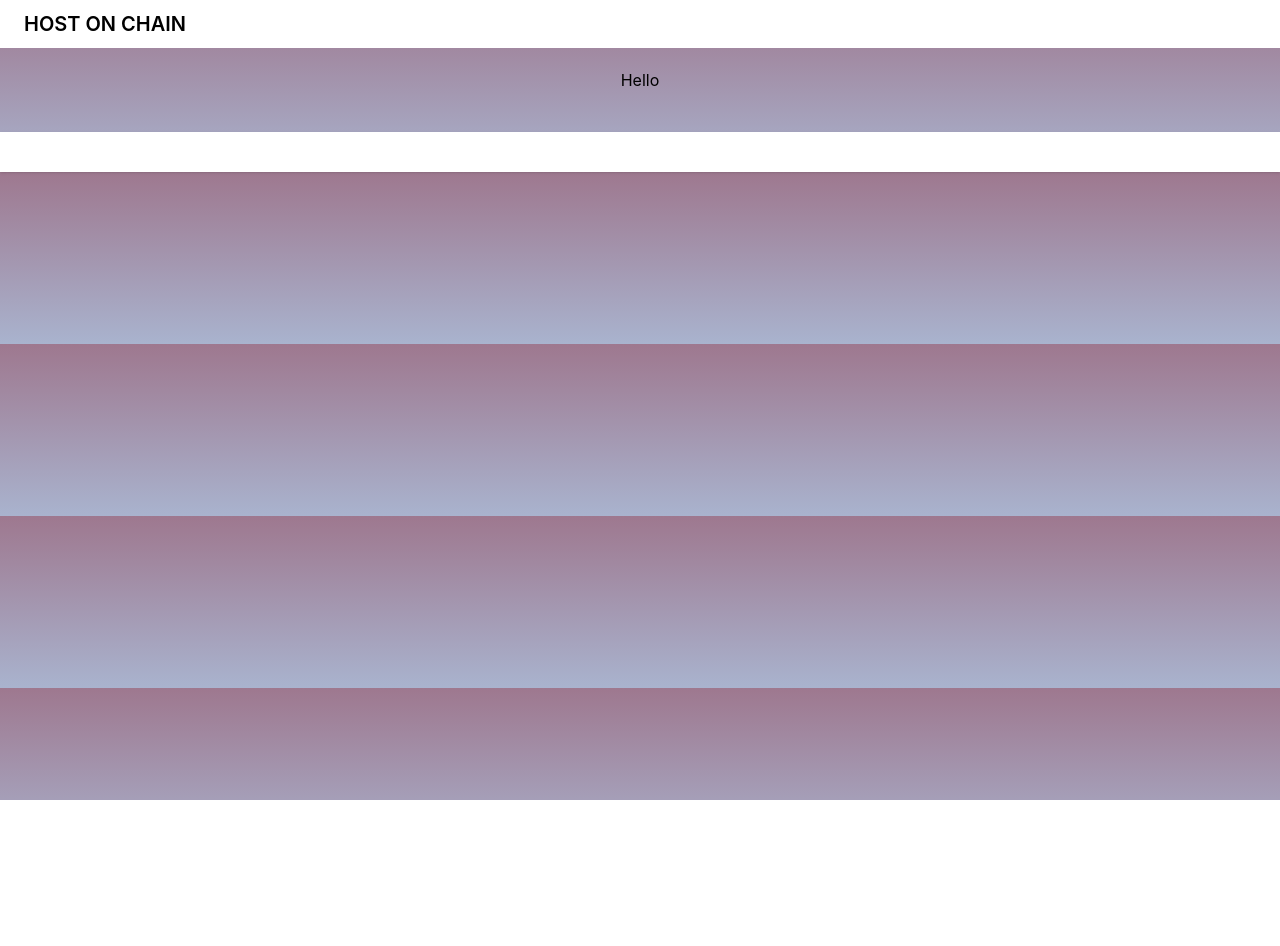
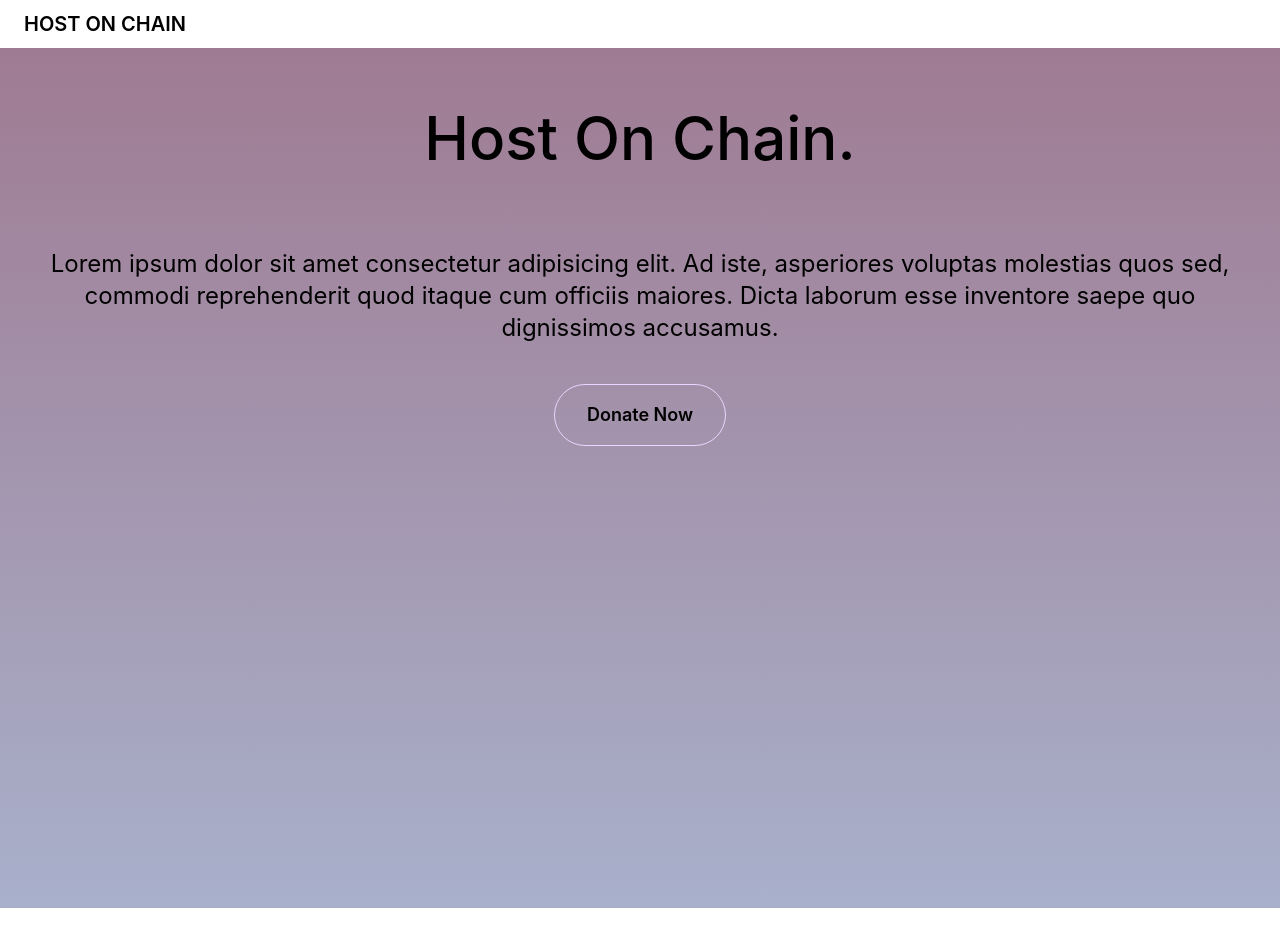
Before and after one commit to magalimorin18/Host-on-chain, a Next.js app in the folder frontend/: page / in a window 1280 px wide. Before the commit the page ends 800 px from the top, so only its background shows below. Built offline with nearby package versions, Linux system fonts and the light colour scheme.

Commit message:
home page ready

```diff
--- a/frontend/contexts/UserContext.ts
+++ b/frontend/contexts/UserContext.ts
@@ -1,7 +1,7 @@
 import { createContext } from "react";
 
 interface UserContext {
-  address: string | null;
+  accountAddress: string | null;
 }
 
 export const UserContext = createContext<[UserContext | null, any]>([
--- a/frontend/package.json
+++ b/frontend/package.json
@@ -10,6 +10,7 @@
     "lint:fix": "next lint --fix"
   },
   "dependencies": {
+    "@metamask/providers": "^10.2.1",
     "next": "13.0.0",
     "tailwindcss": "^3.2.4",
     "typescript-eslint": "^0.0.1-alpha.0"
--- a/frontend/pages/_app.tsx
+++ b/frontend/pages/_app.tsx
@@ -1,11 +1,11 @@
-import '../styles/globals.scss';
-import '../styles/tailwind.css';
-import type { AppProps } from 'next/app';
-import { useState } from 'react';
+import "../styles/globals.scss";
+import "../styles/tailwind.css";
+import type { AppProps } from "next/app";
+import { useState } from "react";
 
-import Footer from '../components/Footer';
-import Header from '../components/Header';
-import { UserContext } from '../contexts/UserContext';
+import Footer from "../components/Footer";
+import Header from "../components/Header";
+import { UserContext } from "../contexts/UserContext";
 
 export default function App({ Component, pageProps }: AppProps) {
   const [user, setUser] = useState(null);
@@ -14,7 +14,7 @@ export default function App({ Component, pageProps }: AppProps) {
     <>
       <UserContext.Provider value={[user, setUser]}>
         <Header />
-        <div className="h-full">
+        <div className="h-screen">
           <Component {...pageProps} />
         </div>
         <Footer />
--- a/frontend/pages/index.tsx
+++ b/frontend/pages/index.tsx
@@ -1,3 +1,59 @@
+import { MetaMaskInpageProvider } from "@metamask/providers";
+import { useEffect, useState } from "react";
+
+import Button from "../components/Button";
+
+declare global {
+  interface Window {
+    ethereum?: MetaMaskInpageProvider;
+  }
+}
+
 export default function Home() {
-  return <div className="text-center">Hello</div>;
+  const [user, setUser] = useState<string>("");
+
+  const [, setIsMetamaskInstalled] = useState<boolean>(false);
+
+  useEffect(() => {
+    if (window.ethereum) {
+      setIsMetamaskInstalled(true);
+    }
+  }, []);
+
+  async function connectMetamaskWallet(): Promise<void> {
+    (window as any).ethereum
+      .request({
+        method: "eth_requestAccounts",
+      })
+      .then((accounts: string[]) => {
+        const accountAddress = accounts[0];
+        if (accountAddress) {
+          setUser(accountAddress);
+        }
+      })
+      .catch((error: any) => {
+        alert(`Something went wrong: ${error}`);
+      });
+  }
+
+  return (
+    <div className="flex flex-col justify-center items-center place-content-center text-center">
+      <h1 className="text-6xl font-medium m-10">Host On Chain.</h1>
+      <p className="text-2xl m-8 p-2">
+        Lorem ipsum dolor sit amet consectetur adipisicing elit. Ad iste,
+        asperiores voluptas molestias quos sed, commodi reprehenderit quod
+        itaque cum officiis maiores. Dicta laborum esse inventore saepe quo
+        dignissimos accusamus.
+      </p>
+      {!user ? (
+        <Button
+          title="Donate Now"
+          onClick={() => connectMetamaskWallet()}
+          style="text-lg px-8 py-4 text-black-800 font-semibold rounded-full border border-purple-200  hover:bg-purple-100 hover:border-transparent "
+        />
+      ) : (
+        <p>You are logged in with the address {user}</p>
+      )}
+    </div>
+  );
 }
```
Also changed, not shown: 2 other files (tests, documents, lock files or other folders).
